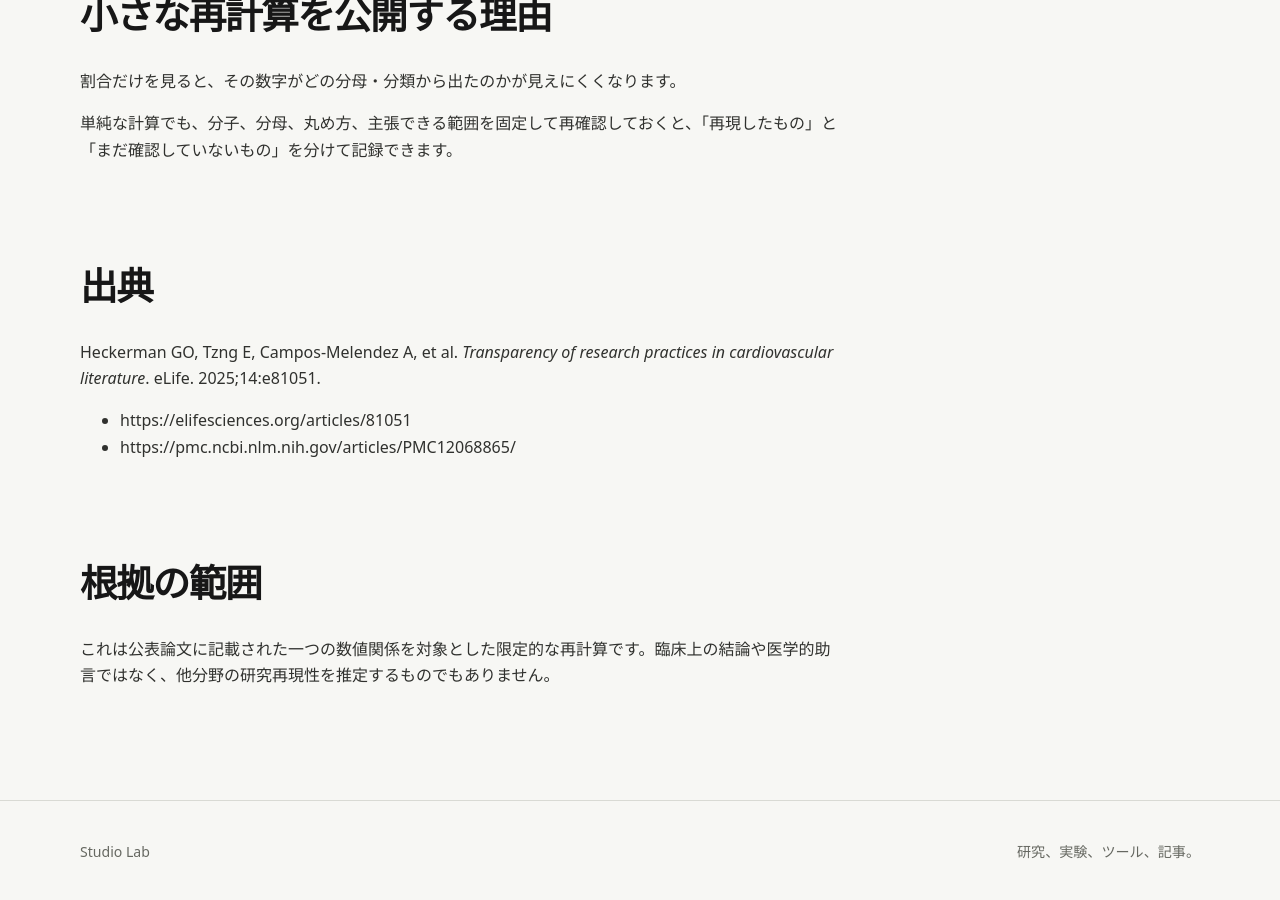
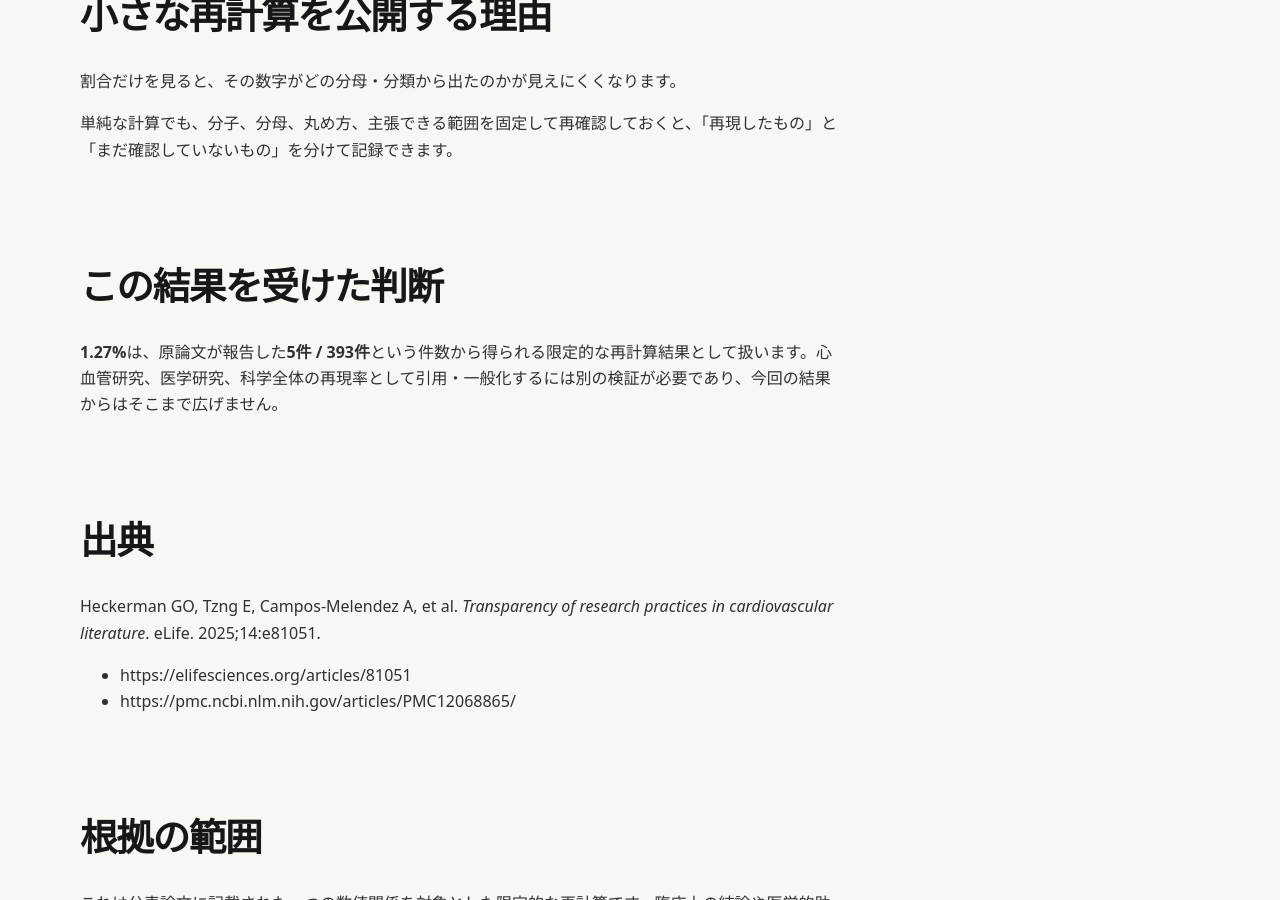
Before and after one commit to Josh-Temple/studio-lab-research, a Jekyll site: the page built from ja/research/heckerman-replicability-bounded-replication.md, in a window 1280 px wide and 900 px high, scrolled down 2089 px. Built offline with Jekyll 4.4.1, drawn with Linux system fonts in a browser that asks for light colours.

Commit message:
Heckerman再計算に判断セクションを追加

```diff
--- a/ja/research/heckerman-replicability-bounded-replication.md
+++ b/ja/research/heckerman-replicability-bounded-replication.md
@@ -53,6 +53,10 @@ Heckerman et al. (2025) では、評価対象となった **393件のempirical r
 
 単純な計算でも、分子、分母、丸め方、主張できる範囲を固定して再確認しておくと、「再現したもの」と「まだ確認していないもの」を分けて記録できます。
 
+## この結果を受けた判断
+
+**1.27%**は、原論文が報告した**5件 / 393件**という件数から得られる限定的な再計算結果として扱います。心血管研究、医学研究、科学全体の再現率として引用・一般化するには別の検証が必要であり、今回の結果からはそこまで広げません。
+
 ## 出典
 
 Heckerman GO, Tzng E, Campos-Melendez A, et al. *Transparency of research practices in cardiovascular literature*. eLife. 2025;14:e81051.
```
